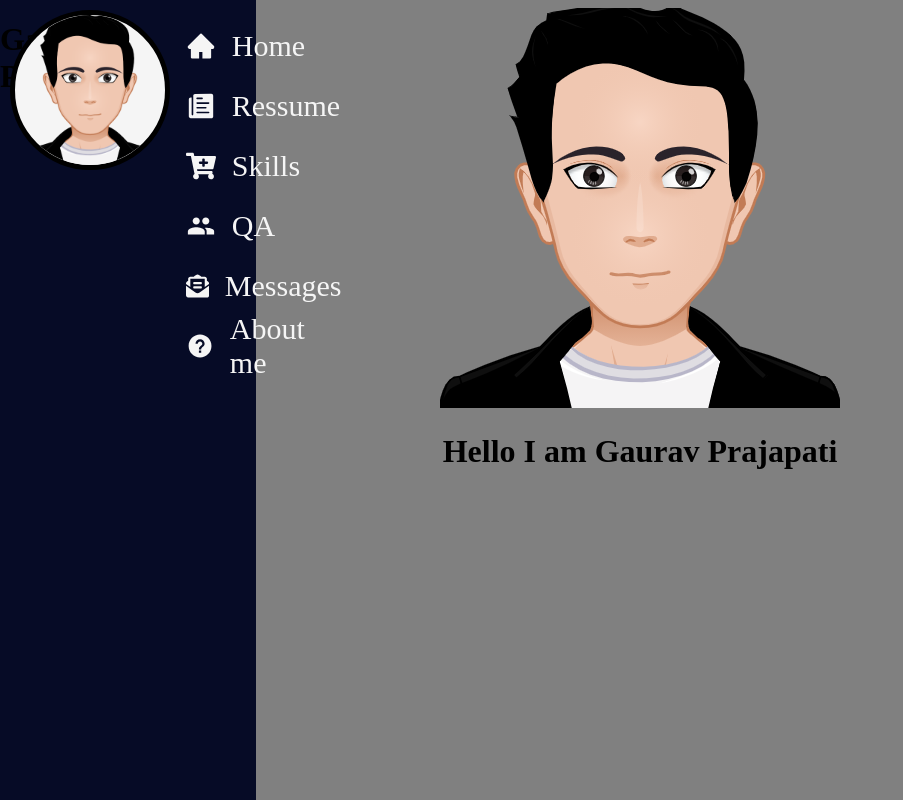
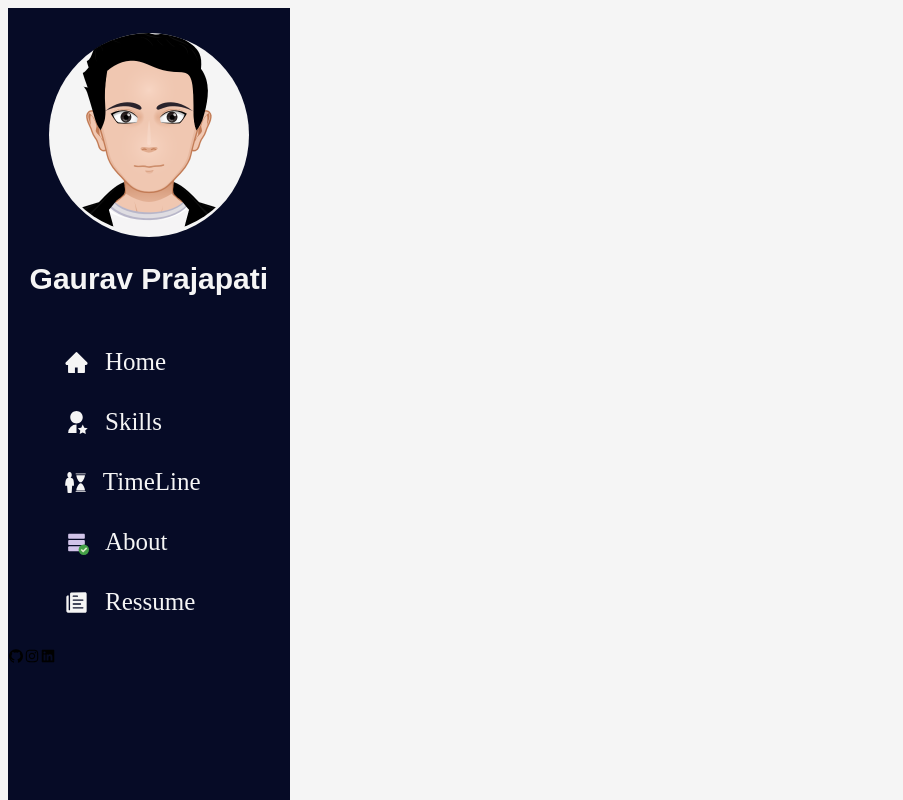
Before and after one commit to jamesprajapati/myfirst-react-app, a React (Create React App) app: page / in a window 1280 px wide. Shown: the whole page, without its empty margins (0-903 px from the left). Built offline with nearby package versions, Linux system fonts and the light colour scheme.

Commit message:
Sidbar completed with profile

```diff
--- a/src/App.css
+++ b/src/App.css
@@ -14,7 +14,7 @@
 }
 
 body{
-  background-color: gray;
+  background-color:#f5f5f5;
 }
 .App-header {
   background-color: #282c34;
--- a/src/App.js
+++ b/src/App.js
@@ -16,8 +16,8 @@ function App() {
       </Router>
       <center>
         <div>
-          <img src={Avatar} alt="Avtar"/>
-          <h1>Hello I am Gaurav Prajapati</h1>
+        { //<h1>Hello I am Gaurav Prajapati</h1>/
+        }
         </div>
       </center>
 
--- a/src/Components/Navbar.css
+++ b/src/Components/Navbar.css
@@ -1,55 +1,59 @@
 .navbar{
+    display:flex-start;
     background-color: #060b26;
-    height: 80px;
-    display: contents;
-    justify-content:flex-start;
-    align-items: flex-start;
-    -webkit-box-align: flex-start;
-    -ms-flex-align: flex-start;
+    justify-content: flex-start;
+    width:22%;
+    height:100vh;
+    align-items: center;
+    position: fixed;
+}
+.navbar-profile{
 
+    height: fit-content;
+    width: fit-content;
+    background-color:#f5f5f5;
+    border-radius: 60%;
+    position: relative;
+
+    margin:25px auto;
 }
-
-.menu-bars{
-    margin-left: 1rem;
-    font-size: 3rem;
-    background: none;
-
+.navbar-profile-img{
+    border-radius: inherit;
+    height:200px;
+    width: 200px;
+    position: relative;
+}
+.navbar-text-profile{
+    color:#f5f5f5;
+    font-family: sans-serif;
+    font-size: 15px;
+    text-align: center;
+    position: relative;
 }
 
 .nav-menu{
-    background-color: #060b26;
-    width: 20%;
-    height: 100vh;
     display:flex;
     justify-content:flex-start;
-    position: fixed;
-    top: 0;
-    left: -100%;
-    transition: 850ms;
-}
-
-.nav-menu.active{
-    left: 0;
-    transition: 350ms;
 
 }
-
 .nav-text{
-    display: flex;
+    display:flex;
     justify-content:flex-start;
     align-items: center;
     padding-top: 10px;
-    padding-left: 0px;
+    padding-left:0px;
     padding-bottom: 10px;
     padding-right: 20px;
     list-style: none;
     width: auto;
     height: 40px;
+    position: relative;
 }
+
 .nav-text a{
     text-decoration: none;
     color:#f5f5f5;
-    font-size:30px;
+    font-size:25px;
     width: 80%;
     height: 100%;
     display: flex;
@@ -60,31 +64,15 @@
 .nav-text a:hover{
     background-color: #1a83ff;
 }
-
-.nav-menu-items{
-    width: 100%;
-}
-
-.nav-profile{
-
-    height: fit-content;
-    justify-content: center;
-    display: flex;
-    align-items: center;
-    align-self: flex-start;
-    padding: 10px;
-    position: fixed;
-}
-.nav-profile-image{
-
-    height:150px;
-    width:150px;
-    background-color: #f5f5f5;
-    border: 5px solid black;
-    border-radius: 60%;
+span{
+    margin-left:16px;
 
 }
+.navbar-social-icons{
+    display:flex;
+    justify-content:flex-start;
+    align-items: center;
+    position: relative;
+    background-color: white;
 
-span{
-    margin-left: 16px;
 }
--- a/src/Components/Navbar.js
+++ b/src/Components/Navbar.js
@@ -5,21 +5,19 @@ import { Link } from 'react-router-dom'
 import { SidebarData } from "./SidebarData";
 import Avatar from './wenzix.png'
 import "./Navbar.css";
+import { IoMdColorFill } from 'react-icons/io';
 
 function Navbar() {
-    const [sidebar,setSidebar]= useState(false)
+    return (
 
-    const showSidebar = () => setSidebar(!sidebar)
-    return (
-        <>
          <div className="navbar">
-         <div className='nav-menu active'>
-             <div className="nav-profile">
-                 <img src={Avatar} className="nav-profile-image"alt="Gaurav"/>
+             <div className="navbar-profile">
+                 <img src={Avatar} className="navbar-profile-img" alt="Gaurav"/>
              </div>
-                 <div>
+             <div className="navbar-text-profile">
                  <h1>Gaurav Prajapati</h1>
              </div>
+             <div className='nav-menu'>
                  <ul className="nav-menu-items">
                       {SidebarData.map((item, index)=>{
                           return(
@@ -33,9 +31,13 @@ function Navbar() {
                         })}
                     </ul>
                     </div>
+                    <div ClassName="navbar-social-icons">
+                        <AiIcons.AiFillGithub><Link to="#"/></AiIcons.AiFillGithub>
+                        <AiIcons.AiOutlineInstagram/>
+                        <AiIcons.AiFillLinkedin/>
+                    </div>
             </div>
 
-        </>
     )
 }
 
--- a/src/Components/SidebarData.js
+++ b/src/Components/SidebarData.js
@@ -1,7 +1,9 @@
 import React from 'react'
-import * as FaIcons from 'react-icons/fa';
+import * as GiIcons from 'react-icons/gi';
 import * as AiIcons from 'react-icons/ai';
 import * as IoIcons from 'react-icons/io';
+import * as RiIcons from 'react-icons/ri';
+import * as FcIcons from 'react-icons/fc';
 
 export const SidebarData = [
     {
@@ -11,34 +13,27 @@ export const SidebarData = [
         cName:'nav-text'
     },
     {
+        title: 'Skills',
+        path:'/skill',
+        icon:<RiIcons.RiUserStarFill/>,
+        cName:'nav-text'
+    },
+    {
+        title: 'TimeLine',
+        path:'/experience',
+        icon:<GiIcons.GiPlayerTime/>,
+        cName:'nav-text'
+    },
+    {
+        title: 'About',
+        path:'/about',
+        icon:<FcIcons.FcAcceptDatabase/>,
+        cName:'nav-text'
+    },
+    {
         title: 'Ressume',
         path:'/ressume',
         icon:<IoIcons.IoIosPaper/>,
         cName:'nav-text'
     },
-    {
-        title: 'Skills',
-        path:'/skill',
-        icon:<FaIcons.FaCartPlus/>,
-        cName:'nav-text'
-    },
-    {
-        title: 'QA',
-        path:'/qa',
-        icon:<IoIcons.IoMdPeople/>,
-        cName:'nav-text'
-    },
-    {
-        title: 'Messages',
-        path:'/message',
-        icon:<FaIcons.FaEnvelopeOpenText/>,
-        cName:'nav-text'
-    },
-    {
-        title: 'About me ',
-        path:'/aboutme',
-        icon:<IoIcons.IoMdHelpCircle/>,
-        cName:'nav-text'
-    },
-
 ]
```
Lines whose indentation alone changed are shown as unchanged.
